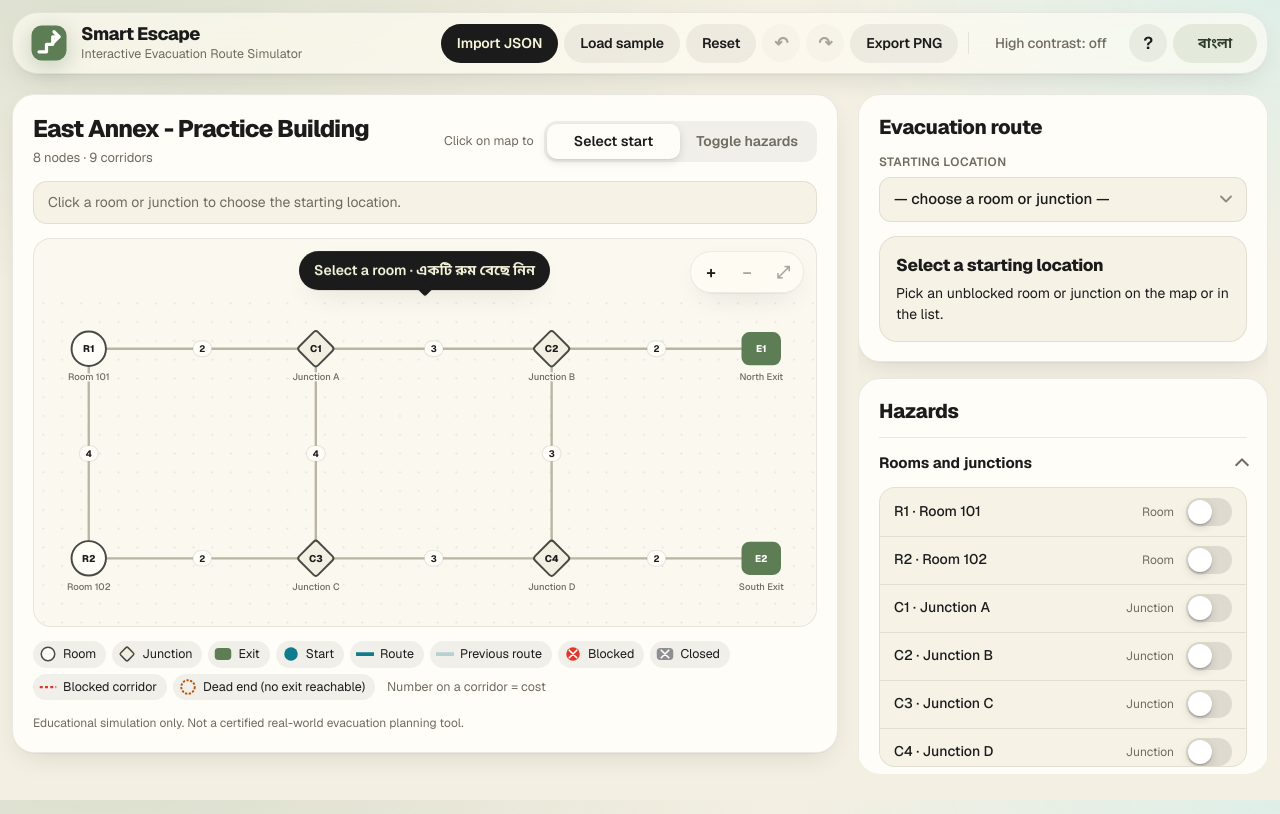
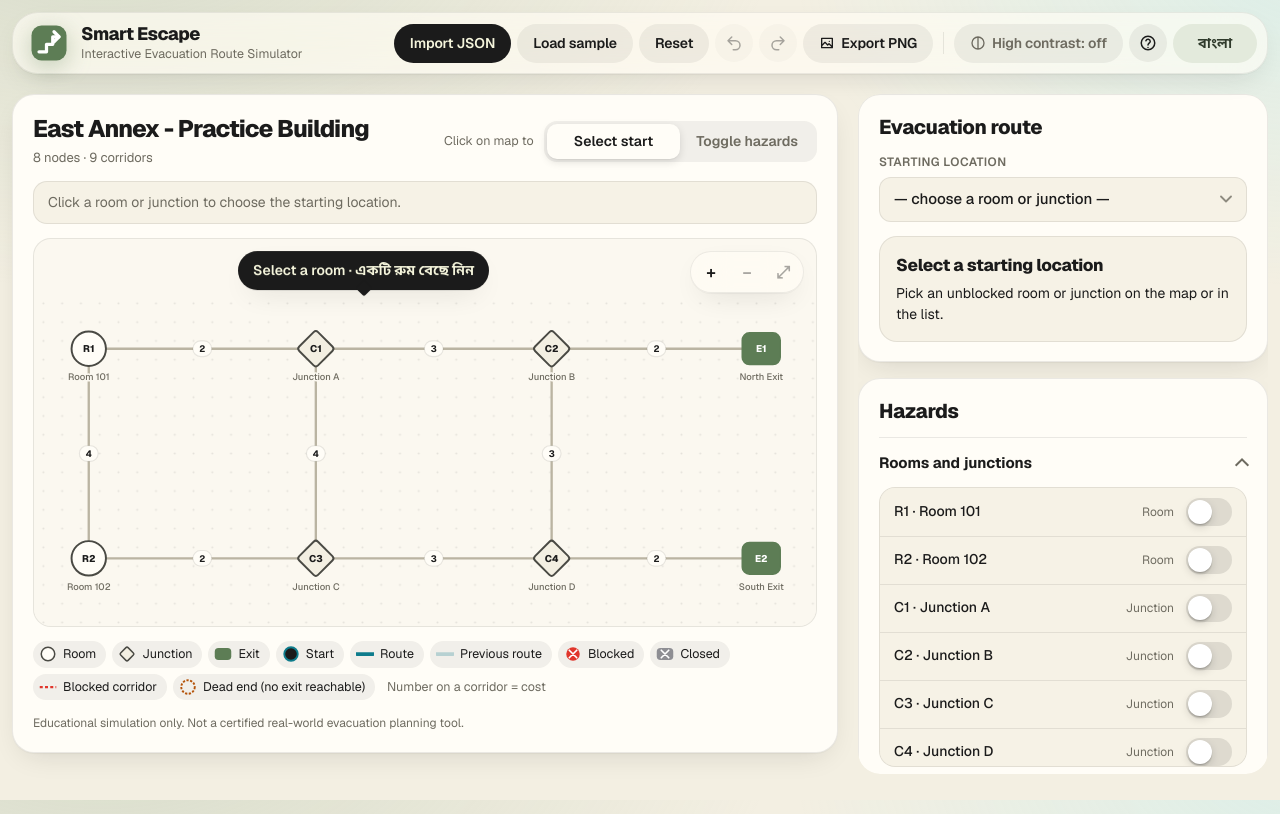
Before and after one commit to 0xdevabir/smart-escape-mock, a React (Vite) app: page / in a window 1280 px wide. Built offline with nearby package versions, Linux system fonts and the light colour scheme.

Commit message:
Refactor App.tsx to utilize Icon component for toolbar buttons, enhancing visual consistency. Update CSS for toggle button styles and improve tooltip positioning in MapView component for better user experience.

```diff
--- a/src/App.tsx
+++ b/src/App.tsx
@@ -4,6 +4,7 @@ import { MapView } from './components/MapView'
 import { ChangeBadge, RoutePanel, type Change } from './components/RoutePanel'
 import { HazardPanel } from './components/HazardPanel'
 import { HelpDialog } from './components/HelpDialog'
+import { Icon } from './components/Icon'
 import { SelfCheck } from './components/SelfCheck'
 import { SplashIntro } from './components/SplashIntro'
 import { exportSvgAsPng } from './lib/exportPng'
@@ -397,14 +398,14 @@ export default function App() {
           <button className="btn primary" onClick={() => fileRef.current?.click()}>{t('btn.import')}</button>
           <button className="btn" onClick={loadSample}>{t('btn.sample')}</button>
           <button className="btn" onClick={reset} disabled={!building} title={t('btn.resetTitle')}>{t('btn.reset')}</button>
-          <button className="btn icon" onClick={undo} disabled={!past.length} aria-label={t('btn.undo')} title={`${t('btn.undo')} (Ctrl/⌘ Z)`}>↶</button>
-          <button className="btn icon" onClick={redo} disabled={!future.length} aria-label={t('btn.redo')} title={`${t('btn.redo')} (Ctrl/⌘ ⇧ Z)`}>↷</button>
-          <button className="btn" onClick={exportPng} disabled={!building}>{t('btn.png')}</button>
+          <button className="btn icon" onClick={undo} disabled={!past.length} aria-label={t('btn.undo')} title={`${t('btn.undo')} (Ctrl/⌘ Z)`}><Icon name="undo" /></button>
+          <button className="btn icon" onClick={redo} disabled={!future.length} aria-label={t('btn.redo')} title={`${t('btn.redo')} (Ctrl/⌘ ⇧ Z)`}><Icon name="redo" /></button>
+          <button className="btn" onClick={exportPng} disabled={!building}><Icon name="image" size={16} />{t('btn.png')}</button>
           <span className="divider" aria-hidden="true" />
-          <button className="btn ghost" onClick={() => setContrast((c) => !c)} aria-pressed={contrast}>
-            {t(contrast ? 'contrast.on' : 'contrast.off')}
+          <button className="btn toggle-btn" onClick={() => setContrast((c) => !c)} aria-pressed={contrast}>
+            <Icon name="contrast" size={16} />{t(contrast ? 'contrast.on' : 'contrast.off')}
           </button>
-          <button className="btn icon" onClick={() => setHelp(true)} aria-label={t('help.title')} title={`${t('help.title')} (?)`}>?</button>
+          <button className="btn icon" onClick={() => setHelp(true)} aria-label={t('help.title')} title={`${t('help.title')} (?)`}><Icon name="help" /></button>
           <button
             className="btn lang"
             onClick={() => setLang((l) => (l === 'en' ? 'bn' : 'en'))}
--- a/src/components/MapView.tsx
+++ b/src/components/MapView.tsx
@@ -1,4 +1,4 @@
-import { forwardRef, useEffect, useMemo, useRef, useState } from 'react'
+import { forwardRef, useEffect, useLayoutEffect, useMemo, useRef, useState } from 'react'
 import type { FocusEvent, KeyboardEvent, PointerEvent, ReactNode } from 'react'
 import type { BEdge, BNode, Building, Hazards, Step } from '../lib/types'
 import { formatNum, type Lang } from '../lib/i18n'
@@ -58,6 +58,20 @@ export const MapView = forwardRef<SVGSVGElement, Props>(function MapView(
   const wrapRef = useRef<HTMLDivElement>(null)
   const drag = useRef<{ x: number; y: number; view: View; moved: boolean } | null>(null)
   const [tip, setTip] = useState<Tip | null>(null)
+  const tipRef = useRef<HTMLDivElement>(null)
+
+  // Keep the tooltip fully inside the map frame: clamp horizontally, and flip below the pointer near the top edge.
+  useLayoutEffect(() => {
+    const el = tipRef.current, wrap = wrapRef.current
+    if (!tip || !el || !wrap) return
+    const m = 8, gap = 14
+    const w = el.offsetWidth, h = el.offsetHeight
+    const left = Math.max(m, Math.min(tip.x - w / 2, wrap.clientWidth - w - m))
+    const above = tip.y - h - gap
+    const top = above >= m ? above : Math.max(m, Math.min(tip.y + gap + 6, wrap.clientHeight - h - m))
+    el.style.left = `${left}px`
+    el.style.top = `${top}px`
+  }, [tip])
 
   const blockedNodes = new Set(hazards.blocked_nodes)
   const closedExits = new Set(hazards.closed_exits)
@@ -301,14 +315,14 @@ export const MapView = forwardRef<SVGSVGElement, Props>(function MapView(
 
       {children}
 
-      <div className="zoom" role="group" aria-label={t('zoom.label')}>
+      <div className="zoom" role="group" aria-label={t('zoom.label')} onPointerEnter={() => setTip(null)}>
         <button className="btn icon" onClick={() => onView(zoomBy(view, 1.4))} disabled={view.k >= MAX_ZOOM} aria-label={t('zoom.in')} title={t('zoom.in')}>+</button>
         <button className="btn icon" onClick={() => onView(zoomBy(view, 1 / 1.4))} disabled={view.k <= 1} aria-label={t('zoom.out')} title={t('zoom.out')}>−</button>
         <button className="btn icon" onClick={() => onView(FIT)} disabled={view.k === 1} aria-label={t('zoom.fit')} title={t('zoom.fit')}>⤢</button>
       </div>
 
       {tip && (
-        <div className="tip" role="tooltip" style={{ left: tip.x, top: tip.y }}>
+        <div ref={tipRef} className="tip" role="tooltip">
           {tip.lines.map((l, i) => <div key={i} className={i === 0 ? 'tip-head' : undefined}>{l}</div>)}
         </div>
       )}
--- a/src/index.css
+++ b/src/index.css
@@ -222,6 +222,8 @@ button { touch-action: manipulation; }
 .btn.lang { min-width: 84px; background: var(--accent-soft); color: var(--accent-ink); }
 .btn.small { padding: 6px 13px; min-height: 32px; font-size: 13px; }
 .btn.icon { min-width: 38px; width: 38px; padding: 0; font-size: 17px; line-height: 1; }
+.btn.toggle-btn { color: var(--muted); }
+.btn.toggle-btn[aria-pressed='true'] { background: var(--cta); color: var(--cta-ink); }
 
 /* ---------- Layout */
 .layout {
@@ -294,7 +296,7 @@ button { touch-action: manipulation; }
 .lg-room { fill: var(--node-room); stroke: var(--node-stroke); stroke-width: 2; }
 .lg-junction { fill: var(--node-junction); stroke: var(--node-stroke); stroke-width: 2; }
 .lg-exit { fill: var(--exit); }
-.lg-start { fill: var(--primary); }
+.lg-start { fill: var(--cta); stroke: var(--primary); stroke-width: 2.5; }
 .lg-route { stroke: var(--primary); stroke-width: 5; stroke-linecap: round; }
 .lg-blocked { fill: var(--danger); }
 .lg-closed { fill: var(--closed); }
@@ -373,9 +375,11 @@ button { touch-action: manipulation; }
 .node:focus-visible .shape { stroke: var(--primary); stroke-width: 4; }
 
 .node.is-route .shape { stroke: var(--primary); stroke-width: 4; }
-.node.is-route.type-room .shape, .node.is-route.type-junction .shape { fill: var(--primary-soft); }
-.node.is-start .shape, .node.is-route.is-start .shape { fill: var(--primary); stroke: var(--primary); }
-.node.is-start .node-id { fill: var(--primary-ink); }
+/* Opaque tint (primary-soft is translucent in dark mode, which let the route line show through the ID) */
+.node.is-route.type-room .shape, .node.is-route.type-junction .shape { fill: color-mix(in srgb, var(--primary) 20%, var(--map-bg)); }
+/* Start is ink-filled with a route-coloured ring, so it reads differently from the route itself */
+.node.is-start .shape, .node.is-route.is-start .shape { fill: var(--cta); stroke: var(--primary); stroke-width: 4; }
+.node.is-start .node-id { fill: var(--cta-ink); }
 .node.is-blocked .shape { fill: var(--danger); stroke: var(--danger); }
 .node.is-blocked .node-id, .node.is-closed .node-id { fill: #fff; }
 .node.is-closed .shape { fill: var(--closed); stroke: var(--closed); stroke-dasharray: 5 3; }
@@ -389,11 +393,13 @@ button { touch-action: manipulation; }
 .walker { pointer-events: none; transition: transform .6s var(--ease); }
 .walker circle { fill: var(--warn); stroke: #fff; stroke-width: 3; filter: drop-shadow(0 4px 8px rgb(0 0 0 / 30%)); }
 
-/* ---------- Floating map overlays: HUD, coach mark, zoom, tooltip */
+/* ---------- Map overlays: HUD / coach mark and zoom share a bar above the drawing, so they never cover a node */
+.map-wrap { display: grid; grid-template-columns: minmax(0, 1fr) auto; align-items: center; }
+.map-wrap > .map { grid-column: 1 / -1; grid-row: 2; }
 .hud, .coach {
-  order: -1; align-self: flex-start; margin: 12px 12px 0; display: flex; flex-wrap: wrap; align-items: center; gap: 4px 12px;
+  grid-row: 1; grid-column: 1; justify-self: start; margin: 12px 0 0 12px; display: flex; flex-wrap: wrap; align-items: center; gap: 4px 12px;
   padding: 8px 14px; border-radius: 999px; font-size: 14px; box-shadow: var(--shadow); animation: pop-in .5s var(--spring) both;
-  background: var(--glass); border: 1px solid var(--glass-line); max-width: calc(100% - 150px);
+  background: var(--glass); border: 1px solid var(--glass-line); max-width: calc(100% - 12px);
   backdrop-filter: blur(18px) saturate(1.7); -webkit-backdrop-filter: blur(18px) saturate(1.7);
 }
 .hud-ok strong { color: var(--primary); }
@@ -401,7 +407,7 @@ button { touch-action: manipulation; }
 .hud-cost strong { font-size: 18px; letter-spacing: -.02em; }
 .hud-no-route, .hud-start-blocked { color: var(--danger); border-color: color-mix(in srgb, var(--danger) 35%, transparent); }
 .coach {
-  position: relative; align-self: center; margin-bottom: 4px; background: var(--cta); color: var(--cta-ink); border-color: transparent;
+  position: relative; justify-self: center; margin-bottom: 4px; background: var(--cta); color: var(--cta-ink); border-color: transparent;
   font-weight: 600; white-space: nowrap; animation: pop-in .5s var(--spring) both, coach 2.6s var(--ease) .5s infinite;
 }
 .coach::after {
@@ -409,17 +415,18 @@ button { touch-action: manipulation; }
   border-radius: 2px; transform: translateX(-50%) rotate(45deg);
 }
 .zoom {
-  position: absolute; z-index: 2; right: 12px; top: 12px; display: flex; gap: 2px; padding: 3px; border-radius: 999px;
+  grid-row: 1; grid-column: 2; align-self: start; margin: 12px 12px 0 8px; display: flex; gap: 2px; padding: 3px; border-radius: 999px;
   background: var(--glass); border: 1px solid var(--glass-line); box-shadow: var(--shadow);
   backdrop-filter: blur(18px) saturate(1.7); -webkit-backdrop-filter: blur(18px) saturate(1.7);
 }
 .zoom .btn.icon { background: transparent; min-height: 34px; width: 34px; min-width: 34px; }
 @media (hover: hover) { .zoom .btn.icon:hover:not(:disabled) { background: var(--fill); } }
 .tip {
-  position: absolute; z-index: 5; pointer-events: none; transform: translate(-50%, calc(-100% - 14px));
-  background: color-mix(in srgb, #1b1b1b 88%, transparent); color: #f5f5dc; padding: 8px 12px; border-radius: 12px;
-  font-size: 12.5px; line-height: 1.45; box-shadow: var(--shadow-lg); white-space: nowrap;
-  backdrop-filter: blur(16px); -webkit-backdrop-filter: blur(16px); animation: tip-in .25s var(--ease) both;
+  /* Solid inverted card (ink on light, cream on dark) so it never blends into the map; MapView clamps left/top. */
+  position: absolute; z-index: 30; left: 0; top: 0; pointer-events: none; max-width: min(300px, calc(100% - 16px));
+  background: var(--cta); color: var(--cta-ink); padding: 9px 13px; border-radius: 12px;
+  font-size: 12.5px; line-height: 1.45; box-shadow: var(--shadow-lg); white-space: normal; overflow-wrap: anywhere;
+  animation: tip-in .2s var(--ease) both;
 }
 .tip-head { font-weight: 700; }
 
@@ -479,8 +486,8 @@ button { touch-action: manipulation; }
   padding: 3px 10px; border-radius: 999px; animation: chip-in .45s var(--spring) both;
 }
 .seq li:not(:last-child)::after { content: '→'; margin-left: 8px; margin-right: -4px; color: var(--muted); font-weight: 400; }
-.seq li:first-child { background: var(--primary); color: var(--primary-ink); }
-.seq li:first-child::after { color: var(--primary-ink); opacity: .8; }
+.seq li:first-child { background: var(--cta); color: var(--cta-ink); }
+.seq li:first-child::after { color: var(--cta-ink); opacity: .8; }
 .seq li:last-child { background: var(--exit); border-color: var(--exit); color: var(--exit-ink); }
 .seq li.is-now { outline: 3px solid var(--warn); outline-offset: 2px; }
 .seq-text { position: absolute; width: 1px; height: 1px; overflow: hidden; clip: rect(0 0 0 0); white-space: nowrap; }
@@ -641,7 +648,7 @@ kbd { font-family: var(--mono); font-size: 12px; padding: 3px 7px; border-radius
 @keyframes pop-in { from { opacity: 0; transform: scale(.94); } to { opacity: 1; transform: none; } }
 @keyframes chip-in { from { opacity: 0; transform: scale(.6); } to { opacity: 1; transform: none; } }
 @keyframes toast-in { from { opacity: 0; transform: translateY(24px) scale(.9); } to { opacity: 1; transform: none; } }
-@keyframes tip-in { from { opacity: 0; transform: translate(-50%, calc(-100% - 6px)) scale(.96); } to { opacity: 1; transform: translate(-50%, calc(-100% - 14px)); } }
+@keyframes tip-in { from { opacity: 0; transform: translateY(4px) scale(.97); } to { opacity: 1; transform: none; } }
 @keyframes sheet-pop { from { opacity: 0; transform: translateY(24px) scale(.96); } to { opacity: 1; transform: none; } }
 @keyframes sheet-up { from { transform: translateY(100%); } to { transform: none; } }
 @keyframes backdrop-in { from { opacity: 0; } to { opacity: 1; } }
@@ -707,7 +714,6 @@ kbd { font-family: var(--mono); font-size: 12px; padding: 3px 7px; border-radius
   .hud { font-size: 13px; margin: 8px 8px 0; padding: 6px 12px; }
   .zoom { right: 8px; top: 8px; }
   .zoom .btn.icon { width: 32px; min-width: 32px; min-height: 32px; }
-  .hud, .coach { max-width: calc(100% - 130px); }
   .coach { font-size: 13px; white-space: normal; text-align: center; border-radius: 16px; }
   .legend { flex-wrap: nowrap; overflow-x: auto; scrollbar-width: none; padding-bottom: 2px; }
   .legend::-webkit-scrollbar { display: none; }
```
